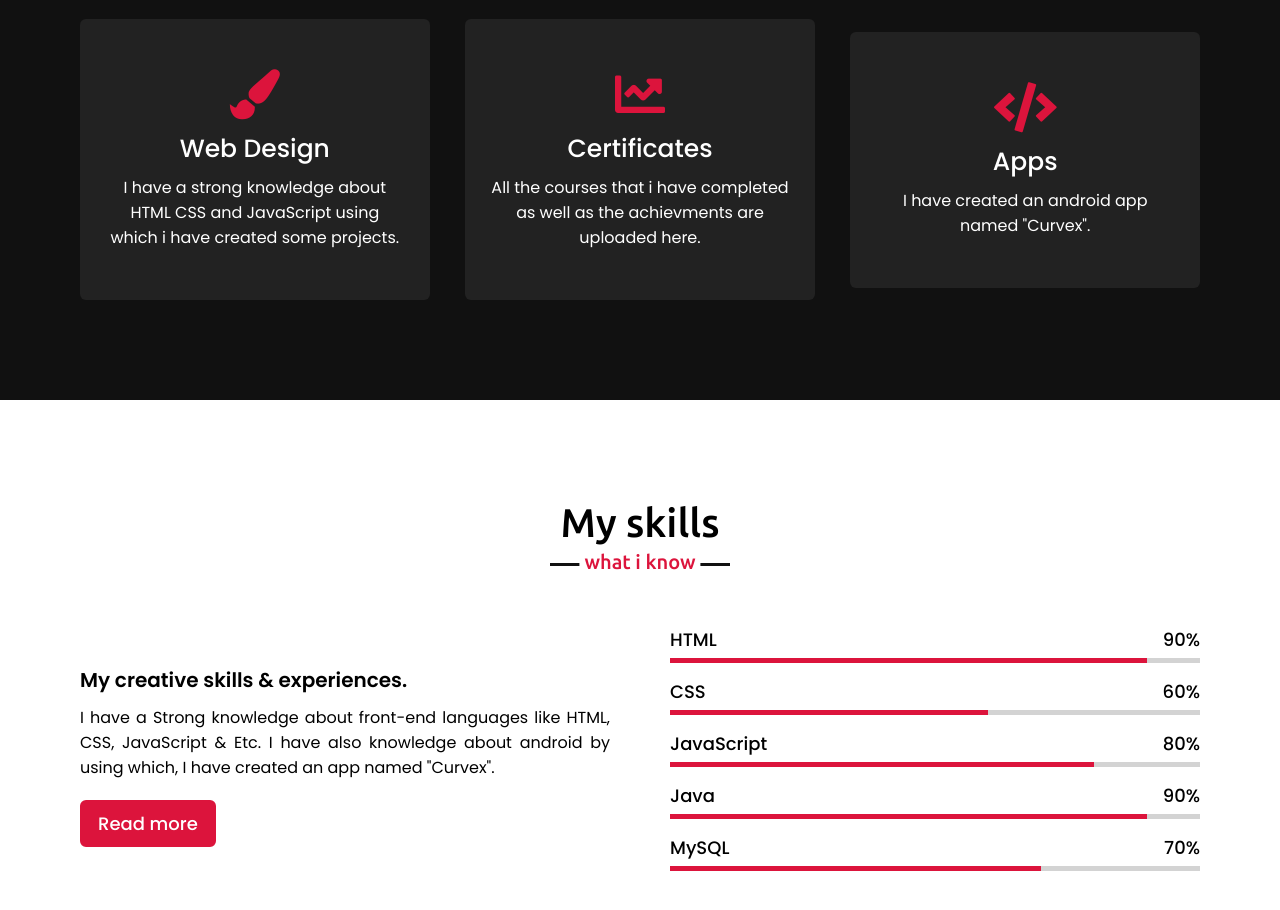
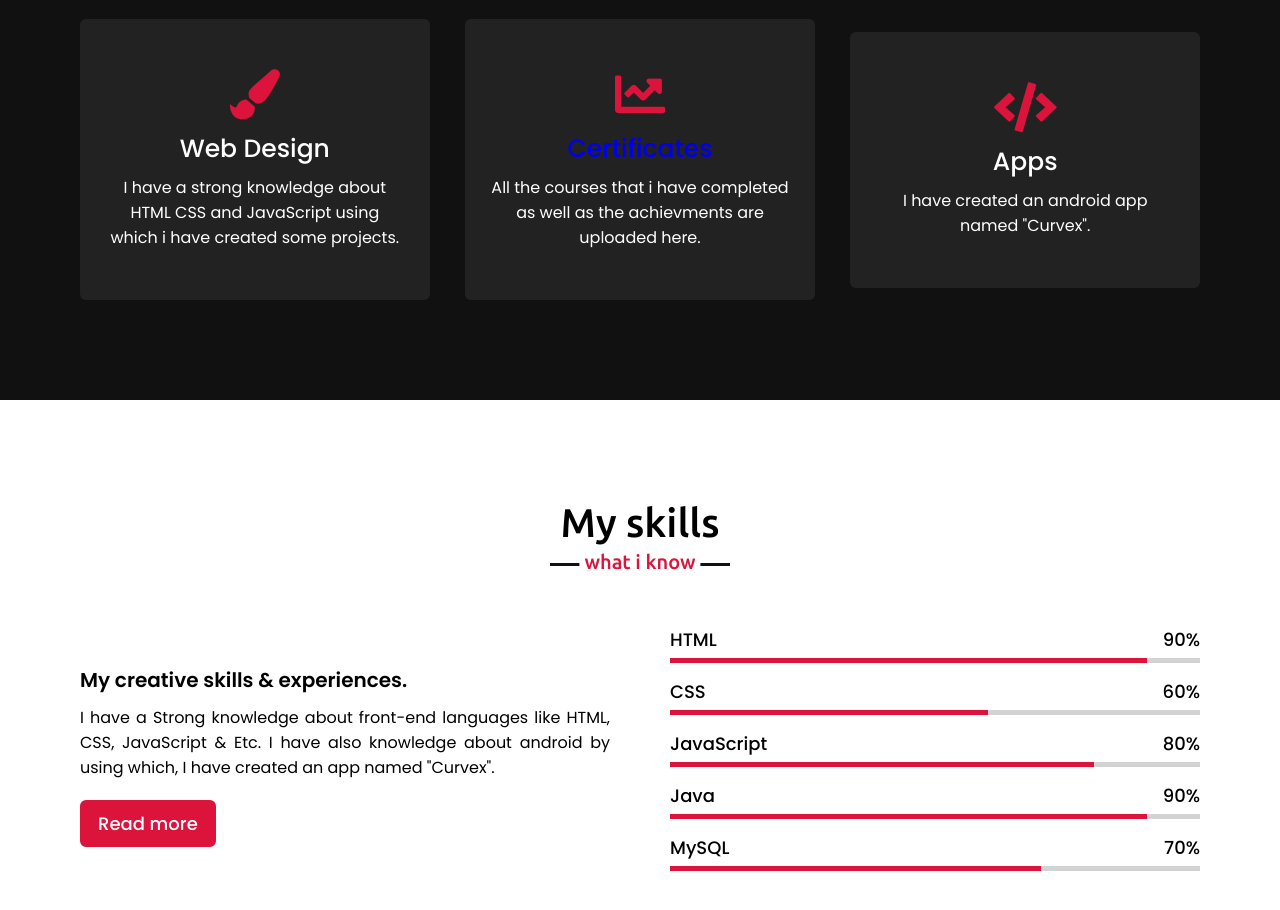
Before and after one commit to Vjchavan/Vjchavan.github.io, a plain HTML site: page index.html in a window 1280 px wide. Shown: the part 1740-2650 px from the top of the page. Drawn offline with nearby package versions, Linux system fonts and the light colour scheme.

Commit message:
Update index.html
Added Certificates link

```diff
--- a/index.html
+++ b/index.html
@@ -79,7 +79,7 @@
                 <div class="card">
                     <div class="box">
                         <i class="fas fa-chart-line"></i>
-                        <div class="text">Certificates</div>
+                        <div class="text"><a href="https://drive.google.com/drive/folders/1ryBu4htaboRdc7PlkaYMdA5eUlkzIUH3?usp=sharing">Certificates</a></div>
                         <p>All the courses that i have completed as well as the achievments are uploaded here.</p>
                     </div>
                 </div>
```
